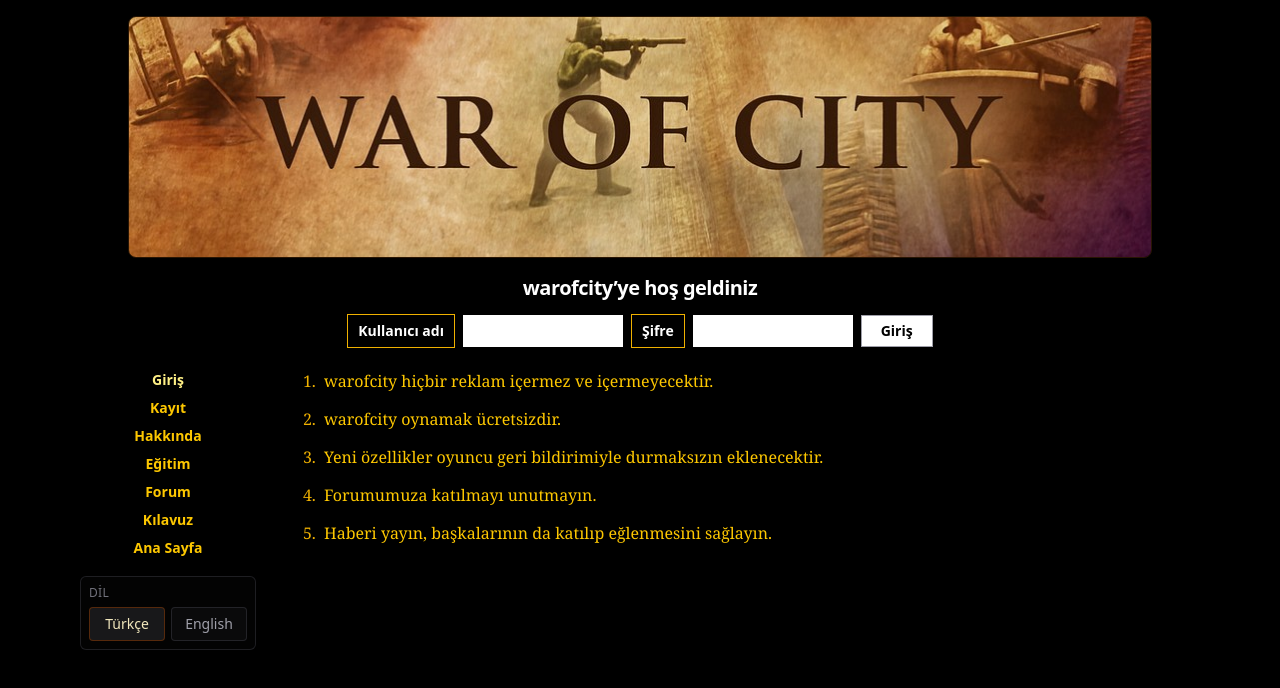
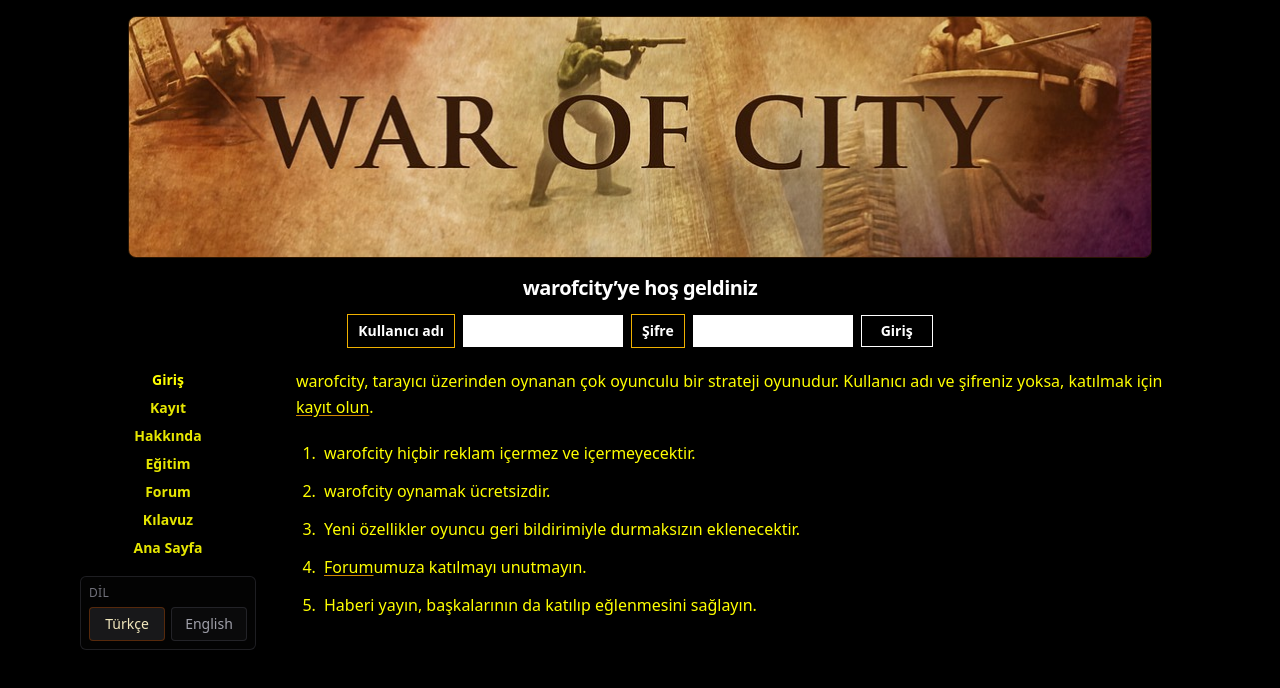
Before and after one commit to aydinng/wco, a Next.js app: page /login in a window 1280 px wide. Shown: the top 688 px of the page. Built offline with nearby package versions, Linux system fonts and the light colour scheme; no server answers.

Commit message:
ANA SAYFAYI DÜZENMEYE ÇALIŞIYORUM

```diff
--- a/src/app/login/LoginTopBar.tsx
+++ b/src/app/login/LoginTopBar.tsx
@@ -79,7 +79,7 @@ export function LoginTopBar({ labels }: { labels: Labels }) {
       <button
         type="submit"
         disabled={busy}
-        className="h-8 min-w-[72px] border border-zinc-400 bg-white px-3 text-sm font-bold text-black enabled:hover:bg-zinc-100 disabled:opacity-50"
+        className="h-8 min-w-[72px] border border-white bg-black px-3 text-sm font-bold text-white enabled:hover:bg-zinc-900 disabled:opacity-50"
       >
         {busy ? "…" : labels.submit}
       </button>
--- a/src/app/login/page.tsx
+++ b/src/app/login/page.tsx
@@ -1,4 +1,4 @@
-import { LoginBulletsMain } from "@/components/landing/LoginBulletsMain";
+import { LoginLandingContent } from "@/components/landing/LoginLandingContent";
 import { LoginScreenLayout } from "@/components/landing/LoginScreenLayout";
 import { getDictionary } from "@/i18n/dictionaries";
 import { getLocale } from "@/lib/locale";
@@ -8,7 +8,7 @@ export default async function LoginPage() {
 
   return (
     <LoginScreenLayout dict={dict}>
-      <LoginBulletsMain dict={dict} />
+      <LoginLandingContent dict={dict} />
     </LoginScreenLayout>
   );
 }
--- a/src/components/landing/LoginBulletsMain.tsx
+++ /dev/null
@@ -1,14 +0,0 @@
-import type { Dictionary } from "@/i18n/dictionaries";
-
-export function LoginBulletsMain({ dict }: { dict: Dictionary }) {
-  const items = dict.public.loginBulletsFive;
-  return (
-    <ol className="list-decimal space-y-3 pl-6 marker:text-yellow-500">
-      {items.map((text) => (
-        <li key={text} className="pl-1">
-          {text}
-        </li>
-      ))}
-    </ol>
-  );
-}
--- /dev/null
+++ b/src/components/landing/LoginLandingContent.tsx
@@ -0,0 +1,45 @@
+import type { Dictionary } from "@/i18n/dictionaries";
+import Link from "next/link";
+
+const SANS =
+  'ui-sans-serif, system-ui, "Segoe UI", Tahoma, Arial, Helvetica, sans-serif';
+
+export function LoginLandingContent({ dict }: { dict: Dictionary }) {
+  const p = dict.public;
+  const items = p.loginBulletsFive;
+
+  return (
+    <div className="space-y-5 text-[15px] leading-relaxed text-[#FFFF00] sm:text-base">
+      <p style={{ fontFamily: SANS }}>
+        {p.loginIntroBefore}
+        <Link
+          href="/register"
+          className="text-[#FFFF00] underline decoration-yellow-600 underline-offset-2 hover:text-yellow-200"
+        >
+          {p.loginIntroRegisterWord}
+        </Link>
+        {p.loginIntroAfter}
+      </p>
+
+      <ol
+        className="list-decimal space-y-3 pl-6 marker:text-[#FFFF00]"
+        style={{ fontFamily: SANS }}
+      >
+        <li className="pl-1">{items[0]}</li>
+        <li className="pl-1">{items[1]}</li>
+        <li className="pl-1">{items[2]}</li>
+        <li className="pl-1">
+          {p.loginBullet4Before}
+          <Link
+            href="/forum"
+            className="text-[#FFFF00] underline decoration-yellow-600 underline-offset-2 hover:text-yellow-200"
+          >
+            {p.loginBullet4LinkWord}
+          </Link>
+          {p.loginBullet4After}
+        </li>
+        <li className="pl-1">{items[4]}</li>
+      </ol>
+    </div>
+  );
+}
--- a/src/components/landing/LoginScreenLayout.tsx
+++ b/src/components/landing/LoginScreenLayout.tsx
@@ -8,14 +8,14 @@ import Link from "next/link";
 import { Suspense } from "react";
 
 const SANS =
-  'ui-sans-serif, system-ui, "Segoe UI", Tahoma, Arial, sans-serif';
-const SERIF_LIST =
-  'Georgia, "Times New Roman", var(--font-warcity), serif';
+  'ui-sans-serif, system-ui, "Segoe UI", Tahoma, Arial, Helvetica, sans-serif';
 
 function navLink(active: boolean) {
   return [
     "block py-0.5 text-center text-sm font-bold transition-colors",
-    active ? "text-yellow-200" : "text-yellow-400 hover:text-yellow-200",
+    active
+      ? "text-[#FFFF00]"
+      : "text-[#FFFF00]/90 hover:text-[#FFFF00]",
   ].join(" ");
 }
 
@@ -104,12 +104,7 @@ export async function LoginScreenLayout({
           </div>
         </aside>
 
-        <div
-          className="min-w-0 flex-1 text-[15px] leading-relaxed text-yellow-400 sm:text-base"
-          style={{ fontFamily: SERIF_LIST }}
-        >
-          {children}
-        </div>
+        <div className="min-w-0 flex-1">{children}</div>
       </div>
     </div>
   );
--- a/src/i18n/dictionaries.ts
+++ b/src/i18n/dictionaries.ts
@@ -49,6 +49,14 @@ export type Dictionary = {
     loginBarUser: string;
     loginBarPass: string;
     loginBarSubmit: string;
+    /** Giriş sayfası giriş paragrafı (register linki ortada) */
+    loginIntroBefore: string;
+    loginIntroAfter: string;
+    loginIntroRegisterWord: string;
+    /** 4. madde: forum linki ortada */
+    loginBullet4Before: string;
+    loginBullet4LinkWord: string;
+    loginBullet4After: string;
   };
   auth: {
     loginTitle: string;
@@ -347,13 +355,20 @@ const tr: Dictionary = {
     loginColPlayer: "Oyuncu",
     navHome: "Ana Sayfa",
     loginWelcomeTitle: "warofcity’ye hoş geldiniz",
+    loginIntroBefore:
+      "warofcity, tarayıcı üzerinden oynanan çok oyunculu bir strateji oyunudur. Kullanıcı adı ve şifreniz yoksa, katılmak için ",
+    loginIntroAfter: ".",
+    loginIntroRegisterWord: "kayıt olun",
     loginBulletsFive: [
       "warofcity hiçbir reklam içermez ve içermeyecektir.",
       "warofcity oynamak ücretsizdir.",
       "Yeni özellikler oyuncu geri bildirimiyle durmaksızın eklenecektir.",
-      "Forumumuza katılmayı unutmayın.",
+      "",
       "Haberi yayın, başkalarının da katılıp eğlenmesini sağlayın.",
     ],
+    loginBullet4Before: "",
+    loginBullet4LinkWord: "Forum",
+    loginBullet4After: "umuza katılmayı unutmayın.",
     loginNavLogin: "Giriş",
     loginNavRegister: "Kayıt",
     loginNavAbout: "Hakkında",
@@ -697,14 +712,21 @@ const en: Dictionary = {
     loginColCountry: "Country",
     loginColPlayer: "Player",
     navHome: "Home",
-    loginWelcomeTitle: "Welcome to warofcity",
+    loginWelcomeTitle: "Welcome To warofcity",
+    loginIntroBefore:
+      "warofcity is a massive multiplayer, browser based strategy game. If you do not have a User Name and Password, please ",
+    loginIntroAfter: " to join.",
+    loginIntroRegisterWord: "register",
     loginBulletsFive: [
       "warofcity does not (and will not) contain any advertisements.",
       "It is free to play warofcity.",
       "New features are going to be added non-stop with players’ guidance.",
-      "Do not forget to join our forum.",
+      "",
       "Spread the word and let others join the fun.",
     ],
+    loginBullet4Before: "Do not forget to join our ",
+    loginBullet4LinkWord: "forum",
+    loginBullet4After: ".",
     loginNavLogin: "Login",
     loginNavRegister: "Register",
     loginNavAbout: "About",
```
